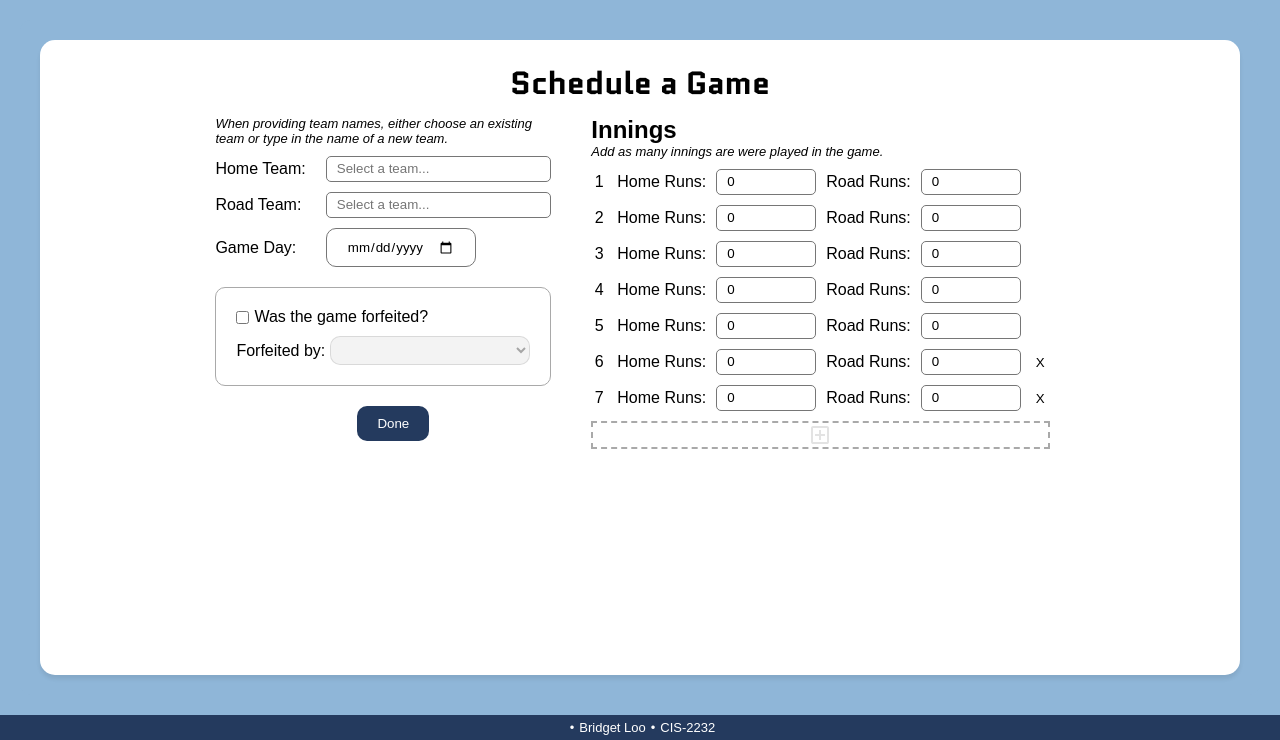
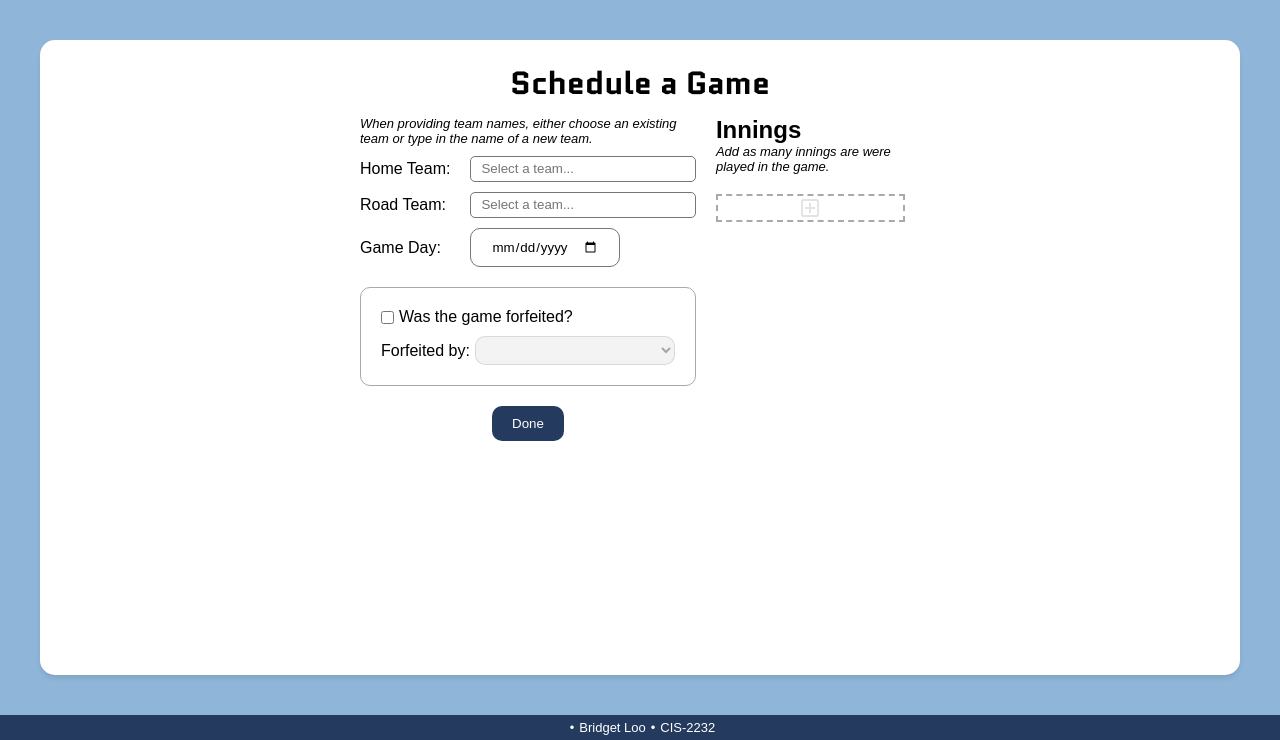
Before and after one commit to ObsidianLux/cis2232_f26_project_loo_bridget, a Spring Boot app: page /game/add in a window 1280 px wide. Shown: the part 60-800 px from the top of the page. Run offline with Spring Boot 4, Linux system fonts and the light colour scheme; data comes from the database, SQL or seed files in the repository; lists and menus that the app fills with data are empty; some of the project's set-up classes (security, data sources, template engines, error pages and the like) are left out, and stand-ins take their place; some libraries are stand-ins or nearby versions.

Commit message:
S3 - Changed the innings part of the form
Instead of having default innings, the array starts at 0 and the user adds to it as needed. When a game is being updated, it populates with the stored innings.

```diff
--- a/Project/softball_league_manager/src/main/resources/static/css/add.css
+++ b/Project/softball_league_manager/src/main/resources/static/css/add.css
@@ -31,11 +31,13 @@ form {
     min-height: 0;
 
     display: grid;
-    grid-template-columns: min-content min-content;
-    grid-template-rows: min-content min-content  minmax(0, 1fr);
+    grid-template-columns: 1fr 2fr;
+    grid-template-rows: min-content min-content minmax(0, 1fr);
     gap: 20px;
 
     grid-auto-flow: column;
+
+    padding: 0 300px;
 }
 
 #formBaseInfo {
@@ -89,14 +91,11 @@ form {
     flex-flow: column nowrap;
     gap: 10px;
 
-    grid-row: span 3;
+    min-height: 0;
+    width: 100%;
 
-    /*border: thin solid darkgray;*/
-    /*border-radius: 10px;*/
-    /*padding: 20px;*/
-
-    min-height: 0;
-    width: min-content;
+    grid-column: 2 / 3;
+    grid-row: 1 / 4;
 
     > * {
         display: flex;
@@ -112,19 +111,17 @@ form {
         flex-flow: column nowrap;
         gap: 10px;
 
-        width: fit-content;
+        width: 100%;
 
         flex: 1 1 0;
         min-height: 0;
         overflow-y: auto;
         scrollbar-gutter: stable;
 
-        #inningsContainerInner, #inningsMinimum, #inningsAdditional {
+        #inningsContainerInner {
             display: flex;
             flex-flow: column nowrap;
             gap: 10px;
-
-            width: fit-content;
         }
 
         .inning-row {
@@ -186,7 +183,8 @@ form {
 
     height: fit-content;
 
-    grid-column: span 2;
+    grid-row: 3 / 4;
+    grid-column: 1 / 2;
 }
 
 .remove-button {
--- a/Project/softball_league_manager/src/main/resources/static/js/add.js
+++ b/Project/softball_league_manager/src/main/resources/static/js/add.js
@@ -5,7 +5,6 @@ const forfeitSwitch = document.getElementById('switchForfeit');
 const teamAtFaultSelect = document.getElementById('teamAtFault');
 
 const inningsContainerInner = document.getElementById('inningsContainerInner');
-const additionalInnings = document.getElementById('inningsAdditional');
 const addInningButton = document.getElementById('btnAddInning');
 
 function updateTeamAtFaultSelect() {
@@ -74,7 +73,7 @@ addInningButton.addEventListener('click', () => {
     const newInning = templateInning.content.cloneNode(true);
 
     // Append the inning element to the inner innings' container.
-    additionalInnings.appendChild(newInning);
+    inningsContainerInner.appendChild(newInning);
 
     // Recalculate numbering and set attributes.
     updateInningNumbers();
@@ -95,12 +94,12 @@ function removeInning(element) {
  */
 function updateInningNumbers() {
     // Get the inning rows.
-    const innings = additionalInnings.querySelectorAll('.inning-row');
+    const innings = inningsContainerInner.querySelectorAll('.inning-row');
 
     innings.forEach((inning, index) => {
-        // Set the inning number in the readonly text field. + 6 because there will always be 5 in another element and the display index should start at 1.
+        // Set the inning number in the readonly text field. + 1 to account for zero-indexing.
         const inningNum = inning.querySelector('p[data-field="inningNumber"]');
-        inningNum.textContent = (index + 6).toString();
+        inningNum.textContent = (index + 1).toString();
 
         // Set the Spring MVC name and id attributes for each field that should map to an Inning object.
         const inputs = inning.querySelectorAll('input[data-field]');
--- a/Project/softball_league_manager/src/main/resources/templates/games/add.html
+++ b/Project/softball_league_manager/src/main/resources/templates/games/add.html
@@ -93,20 +93,8 @@ Purpose: Sprint 3 - Add Functionality. Allows the user to add a new game to the
                         </hgroup>
 
                         <div id="inningsContainerOuter">
-                            <div id="inningsContainerInner" th:with="innings=${#lists.isEmpty(game.innings) ? #numbers.sequence(0, 6) : game.innings}">
-                                <div id="inningsMinimum">
-                                    <div class="inning-row" th:each="item, iterStat : ${innings}" th:if="${iterStat.index < 5}">
-                                        <p class="inning-number" data-field="inningNumber" th:text="${iterStat.index + 1}"></p>
-
-                                        <label th:for="|innings[${iterStat.index}].homeRuns|" th:text="#{add.input.label.inning.home}"></label>
-                                        <input type="number" th:id="|innings[${iterStat.index}].homeRuns|" min="0" step="1" value="0" data-field="homeRuns" th:field="*{innings[__${iterStat.index}__].homeRuns}">
-
-                                        <label th:for="|innings[${iterStat.index}].roadRuns|" th:text="#{add.input.label.inning.road}"></label>
-                                        <input type="number" th:id="|innings[${iterStat.index}].roadRuns|" min="0" step="1" value="0" data-field="roadRuns" th:field="*{innings[__${iterStat.index}__].roadRuns}">
-                                    </div>
-                                </div>
-                                <div id="inningsAdditional">
-                                    <div class="inning-row" th:each="item, iterStat : ${innings}" th:if="${iterStat.index > 4}">
+                            <div id="inningsContainerInner">
+                                <div class="inning-row" th:each="item, iterStat : *{innings}">
                                     <p class="inning-number" data-field="inningNumber" th:text="${iterStat.index + 1}"></p>
 
                                     <label th:for="|innings[${iterStat.index}].homeRuns|" th:text="#{add.input.label.inning.home}"></label>
@@ -118,9 +106,8 @@ Purpose: Sprint 3 - Add Functionality. Allows the user to add a new game to the
                                     <button th:text="#{common.button.remove}" onclick="removeInning(this)" class="remove-button" type="button"></button>
                                 </div>
                             </div>
-                            </div>
                             <div class="inning-row-add">
-                                <button id="btnAddInning" type="button">
+                                <button id="btnAddInning" type="button" th:disabled="*{wasForfeited}">
                                     <!-- This is the add box Material Icon from Google -->
                                     <svg xmlns="http://www.w3.org/2000/svg" viewBox="0 0 24 24" height="24px" width="24px" fill="#e3e3e3"><path d="M11,17h2V13h4V11H13V7H11v4H7v2h4v4ZM5,21q-0.83,0-1.41-0.59T3,19V5Q3,4.17 3.59,3.59T5,3H19q0.83,0 1.41,0.59T21,5V19q0,0.82-0.59,1.41T19,21H5Zm0-2H19V5H5V19ZM5,5V19V5Z"/></svg>
                                 </button>
```
Lines whose indentation alone changed are shown as unchanged.
